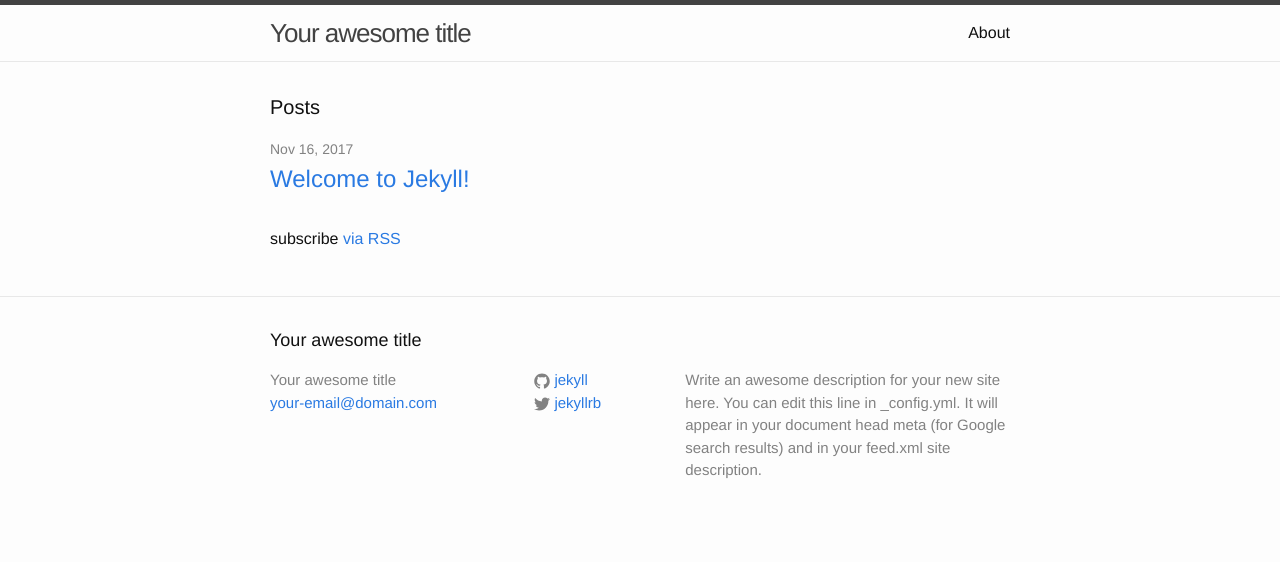
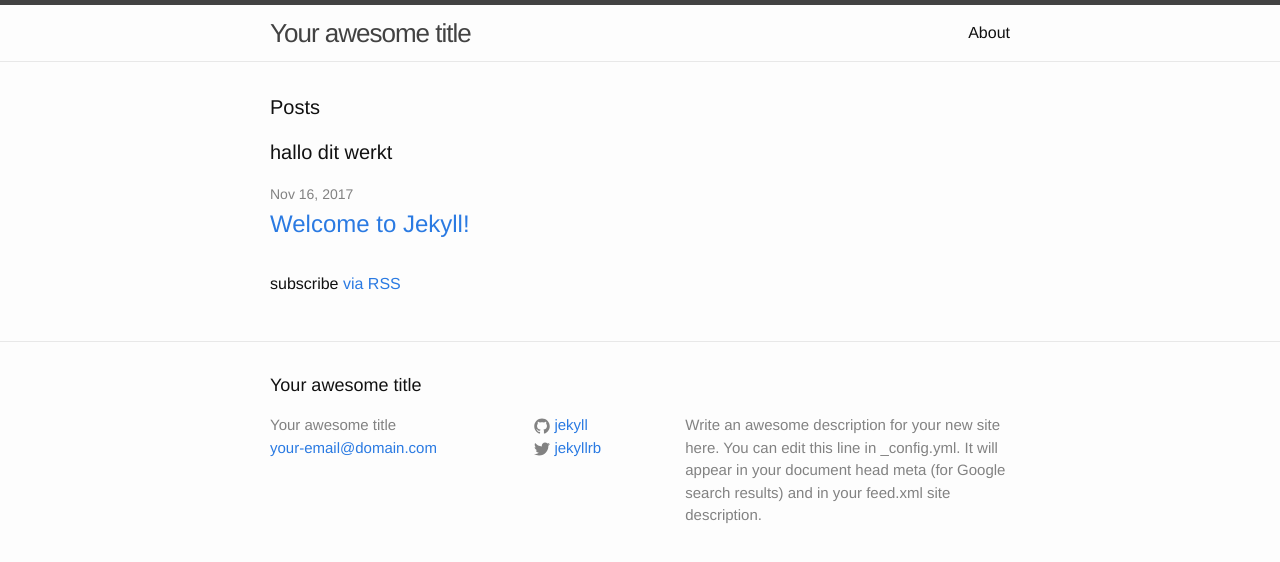
Before and after one commit to arthurnoort/arthurnoort.github.io, a Jekyll site: the page built from index.html, in a window 1280 px wide. Shown: the top 562 px of the page. Built offline with Jekyll 4.4.1, drawn with Linux system fonts in a browser that asks for light colours.

Commit message:
Update index.html

```diff
--- a/index.html
+++ b/index.html
@@ -5,6 +5,8 @@ layout: default
 <div class="home">
 
   <h1 class="page-heading">Posts</h1>
+
+    <h1 class="page-heading">hallo dit werkt</h1>
 
   <ul class="post-list">
     {% for post in site.posts %}
```
